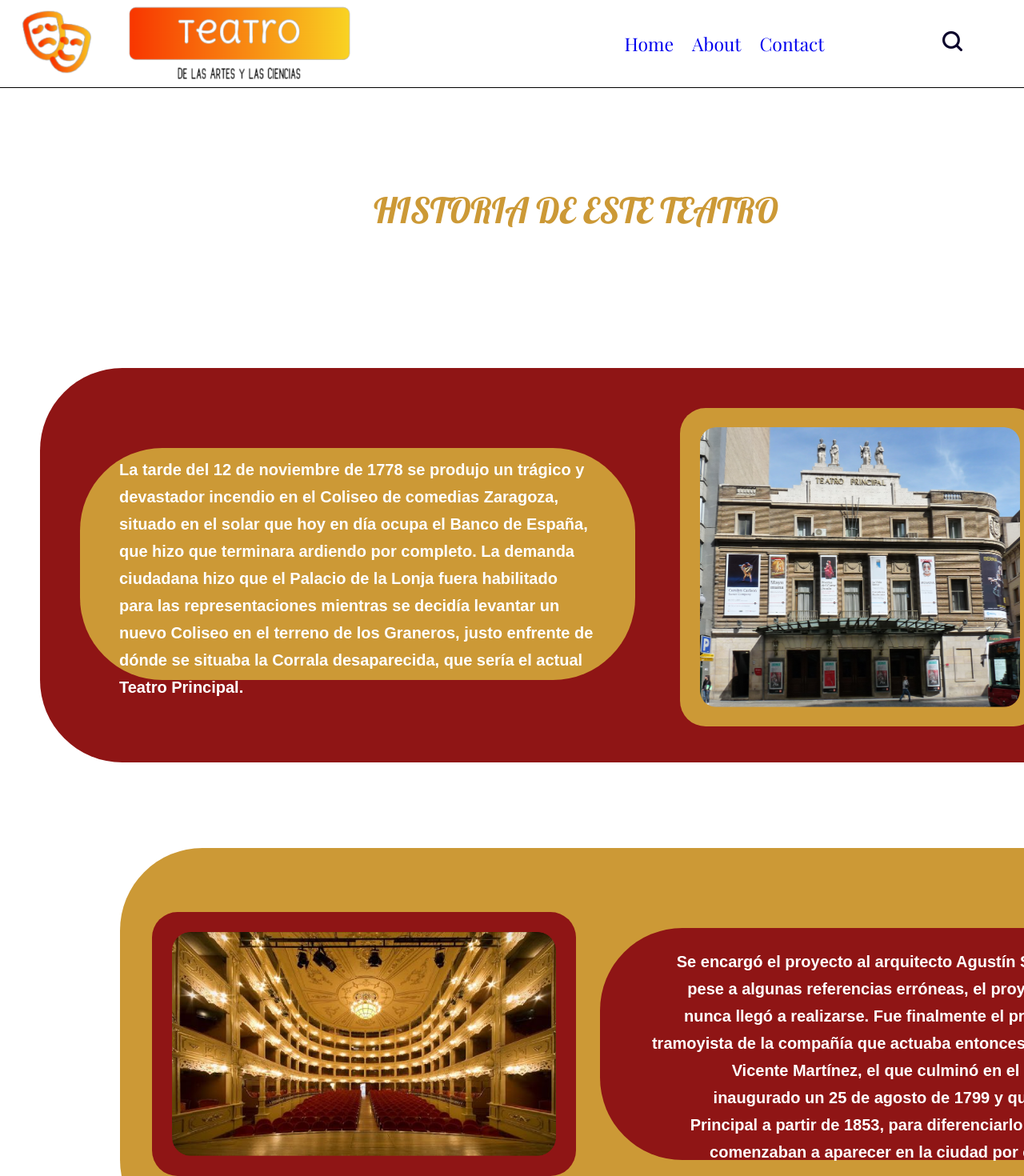
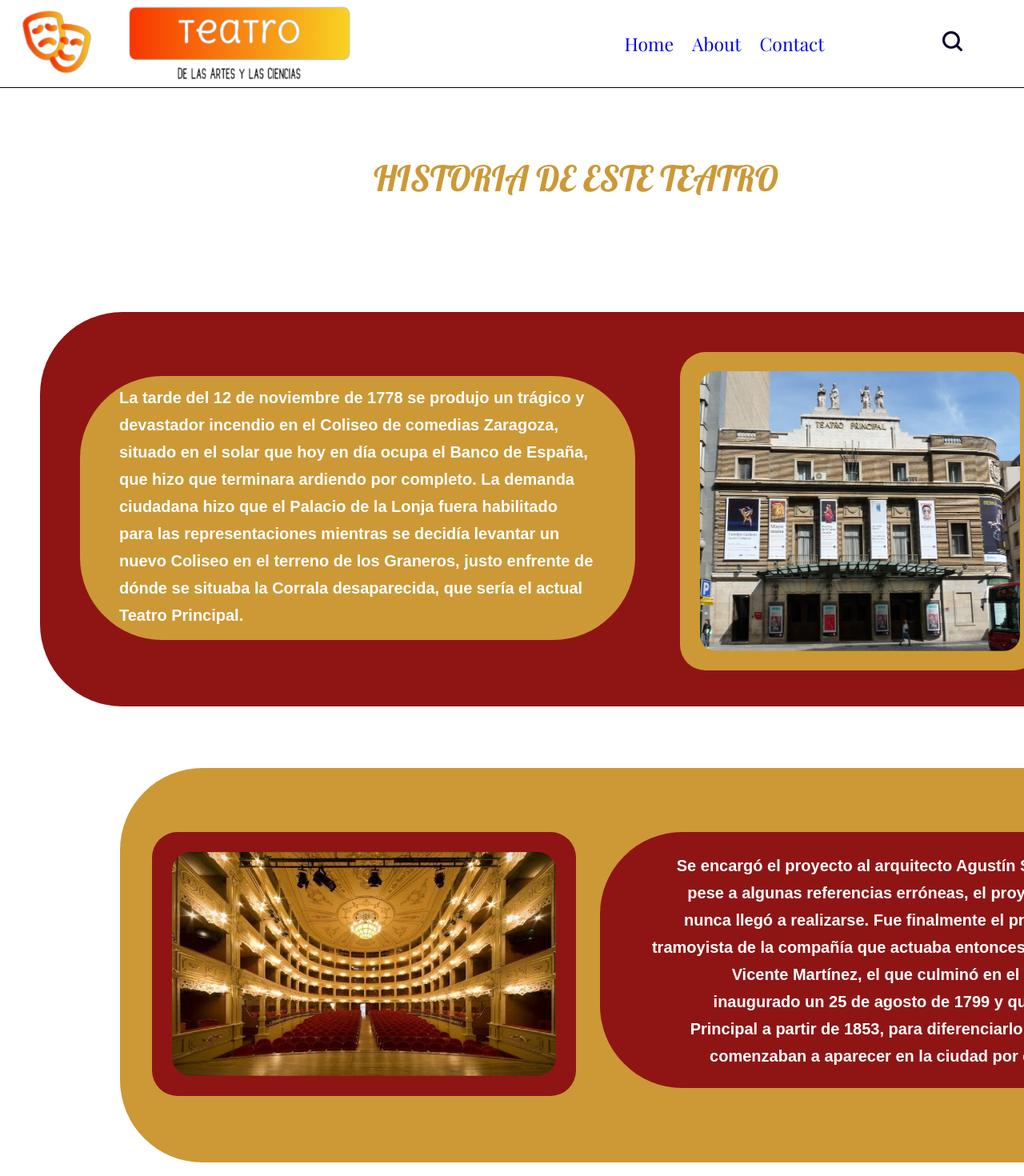
Before and after one commit to GGSZGZ/TeatroVue, a Vue app: page /about in a window 1280 px wide. Shown: the top 1470 px of the page at 80% size. Built offline with nearby package versions, Linux system fonts and the light colour scheme; a web font is replaced by a local one.

Commit message:
Visual fixes

```diff
--- a/package.json
+++ b/package.json
@@ -13,6 +13,7 @@
     "format": "prettier --write src/"
   },
   "dependencies": {
+    "router": "^1.3.8",
     "vue": "^3.4.19",
     "vue-router": "^4.2.5"
   },
--- a/src/components/ContactItem.vue
+++ b/src/components/ContactItem.vue
@@ -50,7 +50,7 @@
         position: absolute;
         top: 300px;
         left: 747px;
-        width: 603px;
+        width: 615px;
         height: 526px;
         margin-left: 3%;
         background-color: var(--color-maroon);
--- a/src/views/AboutView.vue
+++ b/src/views/AboutView.vue
@@ -1,6 +1,7 @@
 <template>
 
    <main>
+
         <div class="heading">HISTORIA DE ESTE TEATRO</div>
         <!--Primer rectangulo-->
         <div class="red-rectangle">
@@ -41,7 +42,7 @@
 <style scoped>
 .heading{
     position: absolute;
-    top: 120px;
+    top: 80px;
     left: 467px;
     font-size: 44px;
     line-height: 66px;
@@ -50,7 +51,7 @@
 }
 .red-rectangle{
     position: absolute;
-    top: 350px;
+    top: 280px;
     left: 50px;
     border-radius: 103px;
     background-color: var(--color-maroon);
@@ -59,7 +60,7 @@
 }
 .yellow-rectangle{
     position: absolute;
-    top: 950px;
+    top: 850px;
     left: 50px;
     margin-left: 100px;
     border-radius: 103px;
@@ -70,8 +71,8 @@
 .text-yllw{
     position: absolute;
     width: 694px;
-    height: 290px;
-    top: 100px;
+    height: 330px;
+    top: 80px;
     left: 50px;
     text-align: left;
     border-radius: 103px;
@@ -80,8 +81,8 @@
 .text-red{
     position: absolute;
     width: 694px;
-    height: 290px;
-    top: 100px;
+    height: 320px;
+    top: 80px;
     left: 600px;
     text-align: right;
     border-radius: 103px;
@@ -139,7 +140,7 @@ main{
     position: relative;
     background-color: var(--neutral-colors-white);
     width: 100%;
-    height: 1600px;
+    height: 1470px;
     text-align: center;
     font-size: 20px;
     color: var(--neutral-colors-white);
--- a/src/views/ContactView.vue
+++ b/src/views/ContactView.vue
@@ -26,7 +26,7 @@ main{
 .send-message {
     position: absolute;
     top: 850px;
-    left: 1121px;
+    left: 1090px;
     margin-left: 3%;
     border-radius: var(--br-11xl);
     background-color: var(--color-maroon);
```
Also changed, not shown: 1 other file (tests, documents, lock files or other folders).
